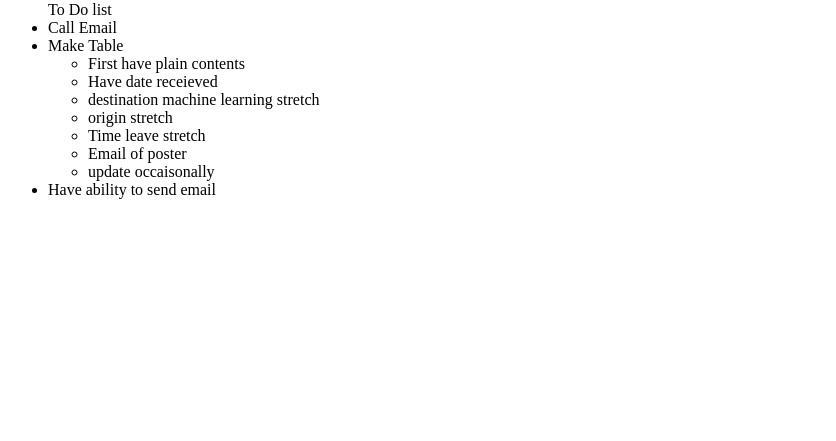
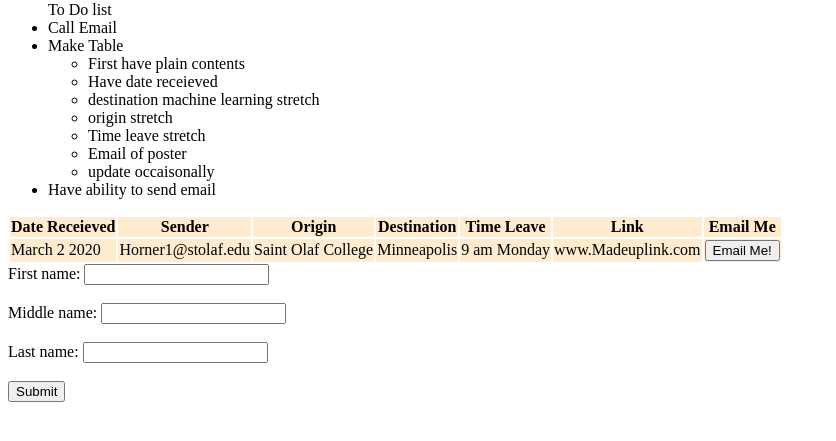
Before and after one commit to HornerJustinT/Solo, a plain HTML site: page index.html in a window 1280 px wide. Shown: the part 79-520 px from the top of the page, without its empty margins (0-836 px from the left). Drawn offline with Linux system fonts and the light colour scheme.

Commit message:
Rough Draft of Layout

```diff
--- a/index.html
+++ b/index.html
@@ -22,5 +22,37 @@
         </ul></li>
         <li>Have ability to send email</li>
     </ul>
+    <table id="Table of Carpool">
+        <colgroup>
+          <col span="1000" style="background-color:blanchedalmond" width = auto;>
+        </colgroup>
+        <tr>
+          <th>Date Receieved</th>
+          <th>Sender</th>
+          <th>Origin</th>
+          <th>Destination</th>
+          <th>Time Leave</th>
+          <th>Link</th>
+          <th>Email Me</th>
+        </tr>
+        <tr>
+          <td>March 2 2020</td>
+          <td>Horner1@stolaf.edu</td>
+          <td>Saint Olaf College</td>
+          <td>Minneapolis</td>
+          <td>9 am Monday </td>
+          <td>www.Madeuplink.com</td>
+          <td><button class="clickButton">Email Me!</button></td>
+        </tr>
+      </table>
+      <form action="/action_page.php" method="get">
+        <label for="fname">First name:</label>
+        <input type="text" id="fname" name="fname"><br><br>
+        <label for="mname"> Middle name:</label>
+        <input type="text" id="mname" name = "mname"><br><br>
+        <label for="lname">Last name:</label>
+        <input type="text" id="lname" name="lname"><br><br>
+        <input type="submit" value="Submit">
+      </form>
 </body>
 </html>
--- /dev/null
+++ b/style/style.css
@@ -0,0 +1,3 @@
+.clickButton{
+    font-size: 20px;
+}
```
